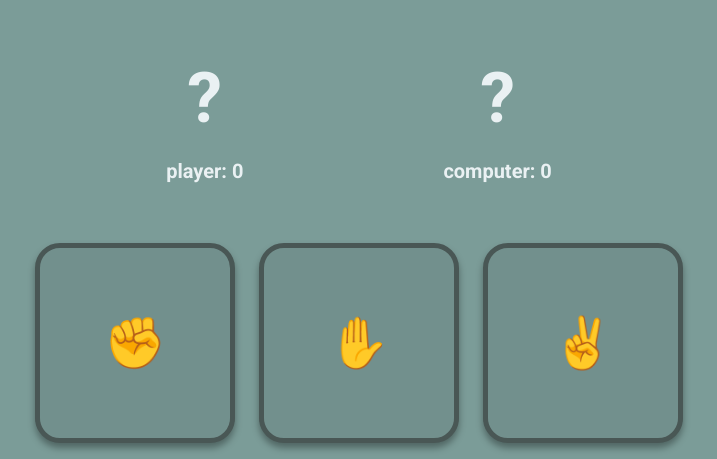
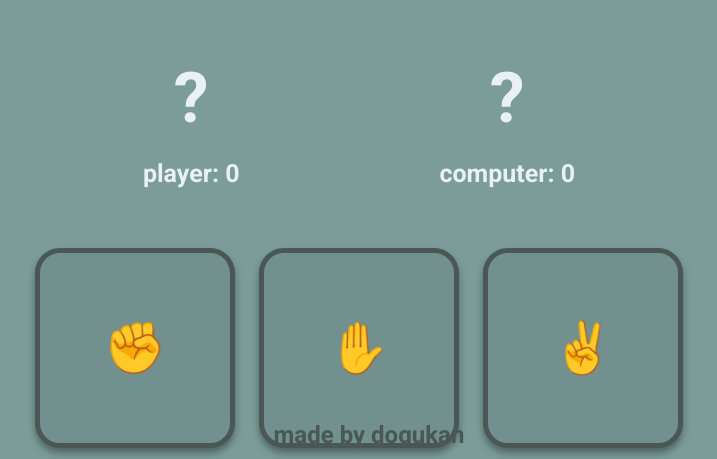
Before and after one commit to dogukan-sys/RPSGame, a plain HTML site: page index.html in a window 1280 px wide. Shown: the part 341-800 px from the top of the page, without its empty margins (281-998 px from the left). Drawn offline with Linux system fonts and the light colour scheme.

Commit message:
added footer

```diff
--- a/index.html
+++ b/index.html
@@ -10,6 +10,7 @@
   <link rel="preconnect" href="https://fonts.googleapis.com">
   <link rel="preconnect" href="https://fonts.gstatic.com" crossorigin>
   <link href="https://fonts.googleapis.com/css2?family=Roboto:ital,wght@0,100;0,300;0,400;0,500;0,700;0,900;1,100;1,300;1,400;1,500;1,700;1,900&display=swap" rel="stylesheet">
+  <link rel="stylesheet" href="https://maxcdn.bootstrapcdn.com/font-awesome/4.4.0/css/font-awesome.min.css">
 </head>
 <body>
   <header class="header">Rock Paper or Scissor 🍃</header>
@@ -28,13 +29,17 @@
       </div>
     </div>
   </div>
-
-
-
   <div id="selections">
     <button type="button" id="rock">✊</button>
     <button type="button" id="paper">✋</button>
     <button type="button" id="scissor">✌</button>
   </div>
+  <div class="modal">
+    <p id="modal-para"></p>
+    <button id="modal-button">restart</button>
+  </div>
+
+
+  <footer class="footer"><a href="https://github.com/dogukan-sys">made by dogukan</a></footer>
 </body>
 </html>
--- a/main.css
+++ b/main.css
@@ -60,12 +60,10 @@ h3.score-message{
   font-weight: bolder;
 }
 .score{
-  font-size: 20px;
+  font-size: 25px;
   color: #EAF1F3;
   font-weight: bolder;
 }
-
-
 
 button{
   box-shadow: 0 5px 7px rgb(0 0 0 / 35%) ;
@@ -84,3 +82,20 @@ button:hover{
   cursor: pointer;
   box-shadow: 10px 10px 5px rgb(0 0 0 / 35%);
 }
+
+.footer{
+  position: fixed;
+  left: 0;
+  bottom: 0;
+  width: 100%;
+  text-align: center;
+  color: #495755;
+  font-size: 24px;
+  font-weight: 600;
+  padding: 10px;
+}
+
+a{
+  color: #495755;
+  text-decoration: none;
+}
```
